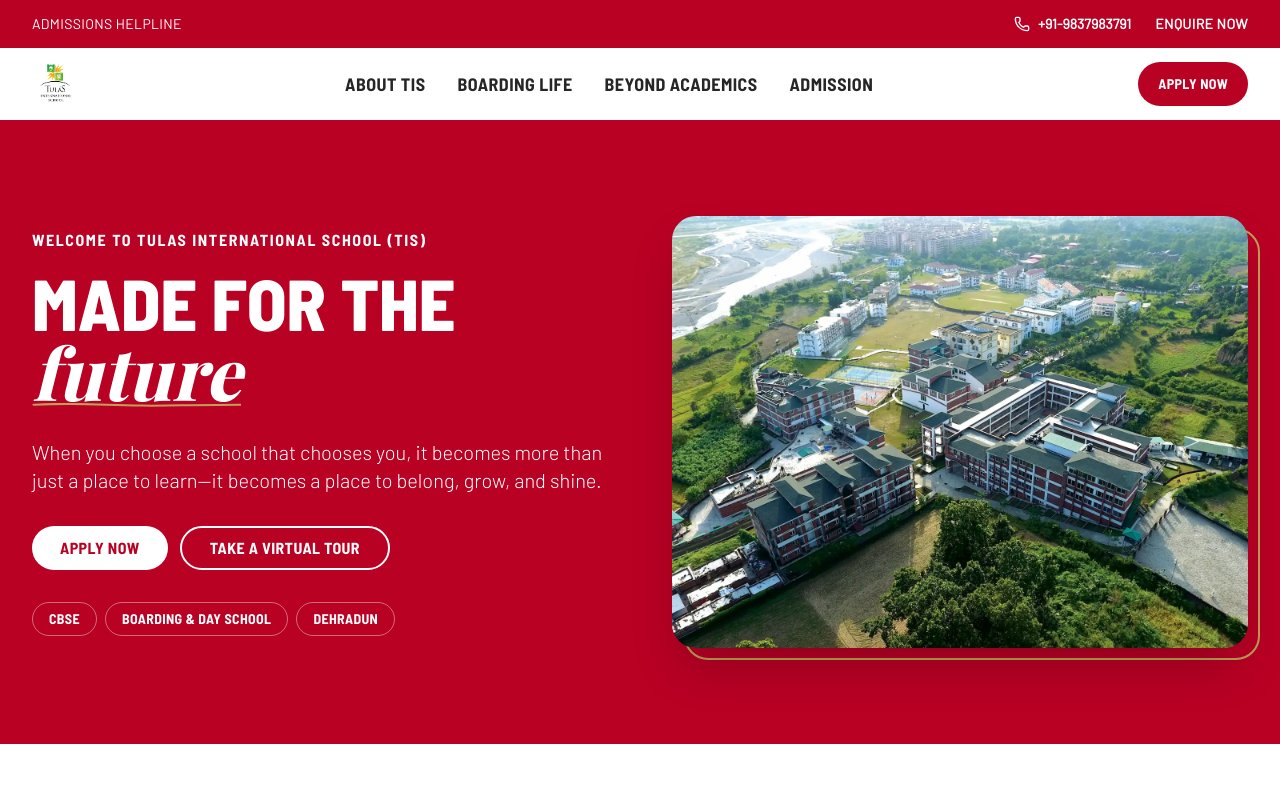
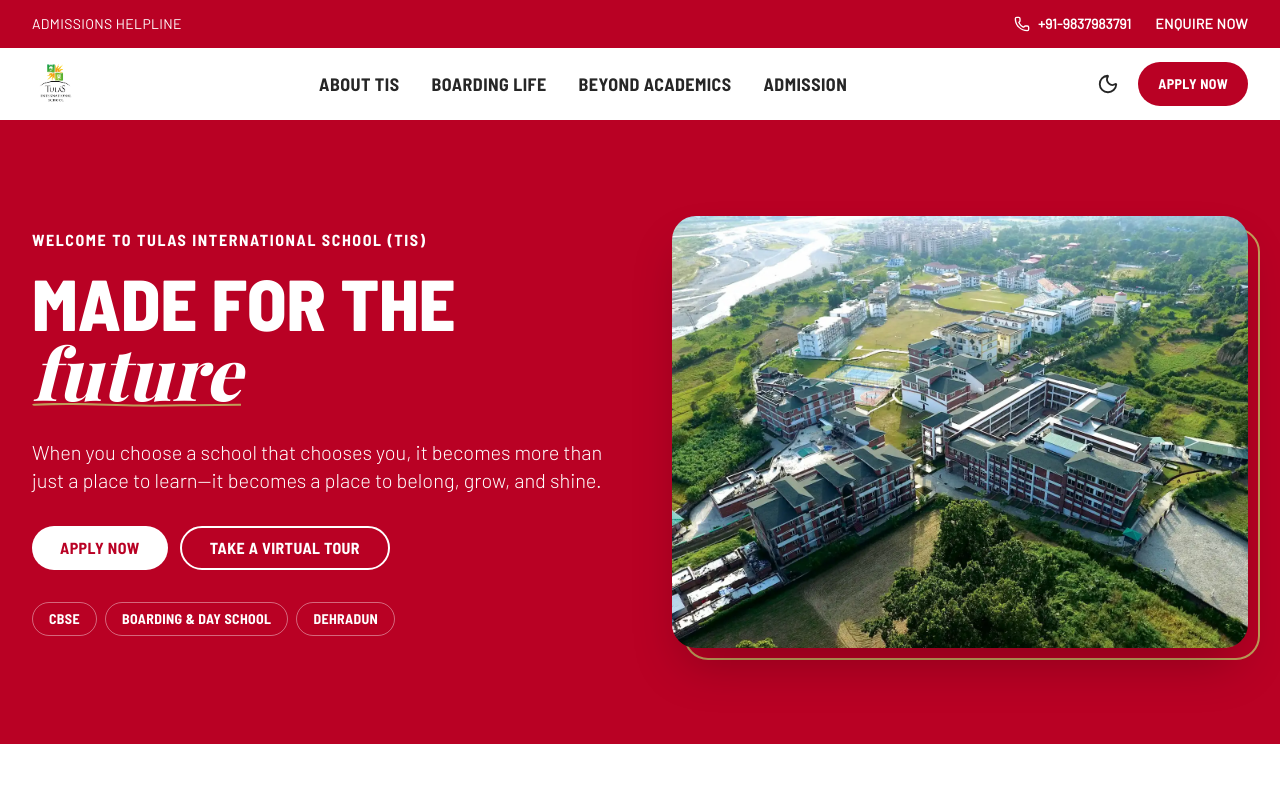
Before and after one commit to avanishtatat/tis-homepage-redesign, a React (Vite) app: page / in a window 1280 px wide. Shown: the top 800 px of the page. Built offline with nearby package versions, Linux system fonts and the light colour scheme.

Commit message:
feat: add animated dark/light theme switcher with persistence

```diff
--- a/index.html
+++ b/index.html
@@ -13,6 +13,21 @@
     <title>
       Tulas International School (TIS) | Boarding School in Dehradun
     </title>
+    <script>
+      // Runs before first paint to avoid a flash of the wrong theme.
+      // Storage key must match STORAGE_KEY in src/hooks/useTheme.js
+      (function () {
+        try {
+          var stored = localStorage.getItem("tis-theme");
+          var prefersDark = window.matchMedia(
+            "(prefers-color-scheme: dark)",
+          ).matches;
+          if (stored === "dark" || (!stored && prefersDark)) {
+            document.documentElement.classList.add("dark");
+          }
+        } catch (e) {}
+      })();
+    </script>
   </head>
   <body>
     <div id="root"></div>
--- /dev/null
+++ b/src/components/animation/ThemeToggle.jsx
@@ -0,0 +1,28 @@
+import { AnimatePresence, motion } from 'framer-motion'
+import { Moon, Sun } from 'lucide-react'
+
+export default function ThemeToggle({ theme, onToggle }) {
+  const isDark = theme === 'dark'
+
+  return (
+    <button
+      type="button"
+      onClick={onToggle}
+      aria-label={isDark ? 'Switch to light theme' : 'Switch to dark theme'}
+      className="inline-flex size-11 items-center justify-center overflow-hidden rounded-full text-ink hover:bg-surface-alt"
+    >
+      <AnimatePresence mode="wait" initial={false}>
+        <motion.span
+          key={theme}
+          initial={{ rotate: -90, opacity: 0, scale: 0.6 }}
+          animate={{ rotate: 0, opacity: 1, scale: 1 }}
+          exit={{ rotate: 90, opacity: 0, scale: 0.6 }}
+          transition={{ duration: 0.2 }}
+          className="flex"
+        >
+          {isDark ? <Sun size={22} aria-hidden="true" /> : <Moon size={22} aria-hidden="true" />}
+        </motion.span>
+      </AnimatePresence>
+    </button>
+  )
+}
--- a/src/components/layout/Navbar.jsx
+++ b/src/components/layout/Navbar.jsx
@@ -1,21 +1,25 @@
-import { useCallback, useState } from 'react'
-import { Menu, X } from 'lucide-react'
-import { navItems } from '../../data/navItems'
-import { contact } from '../../data/contact'
-import { useScrolled } from '../../hooks/useScrolled'
-import Button from '../ui/Button'
-import MobileNav from './MobileNav'
-import logo from '../../assets/logo.png'
+import { useCallback, useState } from "react";
+import { Menu, X } from "lucide-react";
+import { navItems } from "../../data/navItems";
+import { contact } from "../../data/contact";
+import { useScrolled } from "../../hooks/useScrolled";
+import Button from "../ui/Button";
+import MobileNav from "./MobileNav";
+import logo from "../../assets/logo.png";
+import { useTheme } from "../../hooks/useTheme";
+import ThemeToggle from "../animation/ThemeToggle";
 
 export default function Navbar() {
-  const [open, setOpen] = useState(false)
-  const scrolled = useScrolled()
-  const closeMenu = useCallback(() => setOpen(false), [])
+  const [open, setOpen] = useState(false);
+  const scrolled = useScrolled();
+  const { theme, toggleTheme } = useTheme();
+
+  const closeMenu = useCallback(() => setOpen(false), []);
 
   return (
     <header
       className={`sticky top-0 z-40 bg-surface/95 transition-shadow duration-300 ${
-        scrolled ? 'shadow-md backdrop-blur' : ''
+        scrolled ? "shadow-md backdrop-blur" : ""
       }`}
     >
       <nav
@@ -23,7 +27,11 @@
         className="mx-auto flex max-w-7xl items-center justify-between gap-4 px-4 py-3 sm:px-6 lg:px-8"
       >
         <a href="#top" aria-label="Tulas International School, back to top">
-          <img src={logo} alt="Tulas International School" className="h-11 w-auto sm:h-12" />
+          <img
+            src={logo}
+            alt="Tulas International School"
+            className="h-11 w-auto sm:h-12"
+          />
         </a>
 
         <ul className="hidden items-center gap-8 lg:flex">
@@ -40,6 +48,7 @@
         </ul>
 
         <div className="flex items-center gap-2">
+          <ThemeToggle theme={theme} onToggle={toggleTheme} />
           <Button href={contact.applyUrl} external>
             Apply Now
           </Button>
@@ -48,15 +57,19 @@
             onClick={() => setOpen((prev) => !prev)}
             aria-expanded={open}
             aria-controls="mobile-nav"
-            aria-label={open ? 'Close menu' : 'Open menu'}
+            aria-label={open ? "Close menu" : "Open menu"}
             className="inline-flex size-11 items-center justify-center rounded-full text-ink hover:bg-surface-alt lg:hidden"
           >
-            {open ? <X size={24} aria-hidden="true" /> : <Menu size={24} aria-hidden="true" />}
+            {open ? (
+              <X size={24} aria-hidden="true" />
+            ) : (
+              <Menu size={24} aria-hidden="true" />
+            )}
           </button>
         </div>
       </nav>
 
       <MobileNav id="mobile-nav" open={open} onClose={closeMenu} />
     </header>
-  )
+  );
 }
--- /dev/null
+++ b/src/hooks/useTheme.js
@@ -0,0 +1,29 @@
+import { useState } from 'react'
+
+const STORAGE_KEY = 'tis-theme'
+
+function applyTheme(theme) {
+  const root = document.documentElement
+  root.classList.add('theme-transition')
+  root.classList.toggle('dark', theme === 'dark')
+  window.setTimeout(() => root.classList.remove('theme-transition'), 350)
+}
+
+export function useTheme() {
+  const [theme, setTheme] = useState(() =>
+    document.documentElement.classList.contains('dark') ? 'dark' : 'light',
+  )
+
+  const toggleTheme = () => {
+    const next = theme === 'dark' ? 'light' : 'dark'
+    setTheme(next)
+    applyTheme(next)
+    try {
+      localStorage.setItem(STORAGE_KEY, next)
+    } catch {
+      // Storage unavailable (private mode): theme still works for this session.
+    }
+  }
+
+  return { theme, toggleTheme }
+}
--- a/src/styles/index.css
+++ b/src/styles/index.css
@@ -5,29 +5,31 @@
 
 /* ---------- Raw tokens: light mode (default) ---------- */
 :root {
+  --color-scheme: light;
   --surface: #ffffff;
   --surface-alt: #f8f5f0;
   --ink: #262626;
   --ink-muted: #5c5c5c;
   --line: #e5e0d8;
 
-  --brand: #b90124;       /* backgrounds, buttons */
-  --brand-text: #b90124;  /* red text on light surface: ~6.8:1, AA pass */
-  --on-brand: #ffffff;    /* text on red backgrounds */
+  --brand: #b90124; /* backgrounds, buttons */
+  --brand-text: #b90124; /* red text on light surface: ~6.8:1, AA pass */
+  --on-brand: #ffffff; /* text on red backgrounds */
 
-  --accent: #c09d59;      /* gold: sirf decorative (underline, dividers, icons) */
+  --accent: #c09d59; /* gold: sirf decorative (underline, dividers, icons) */
   --accent-text: #7a5f1f; /* gold-ish text, darker shade for readability */
 }
 
 /* ---------- Dark mode: sirf values badalti hain ---------- */
 .dark {
+  --color-scheme: dark;
   --surface: #121212;
   --surface-alt: #1c1c1c;
   --ink: #f2f2f2;
   --ink-muted: #a8a8a8;
   --line: #2e2e2e;
 
-  --brand-text: #ff5c70;  /* lighter red: dark pe original red ~2.8:1 fail hota */
+  --brand-text: #ff5c70; /* lighter red: dark pe original red ~2.8:1 fail hota */
   --accent-text: #c09d59; /* gold dark pe ~7:1, safe */
 }
 
@@ -72,3 +74,23 @@
     }
   }
 }
+
+/* Smooth colour change, active only briefly while the theme is toggled */
+.theme-transition,
+.theme-transition *,
+.theme-transition *::before,
+.theme-transition *::after {
+  transition:
+    background-color 0.3s ease,
+    color 0.3s ease,
+    border-color 0.3s ease !important;
+}
+
+@media (prefers-reduced-motion: reduce) {
+  .theme-transition,
+  .theme-transition *,
+  .theme-transition *::before,
+  .theme-transition *::after {
+    transition: none !important;
+  }
+}
```
